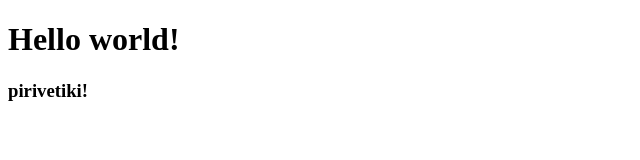
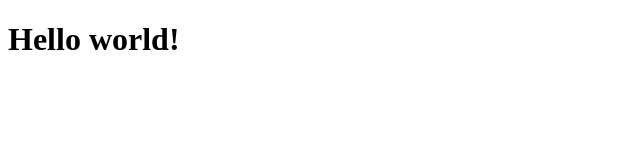
Before and after one commit to sorochechka/project, a plain HTML site: page index.html in a window 1280 px wide. Shown: the whole page, without its empty margins (0-640 px from the left). Drawn offline with Linux system fonts and the light colour scheme.

Commit message:
delete h3

```diff
--- a/index.html
+++ b/index.html
@@ -8,6 +8,5 @@
 </head>
 <body>
     <h1>Hello world!</h1>
-    <h3>pirivetiki!</h3>
 </body>
 </html>
```
Also changed, not shown: 1 other file.
